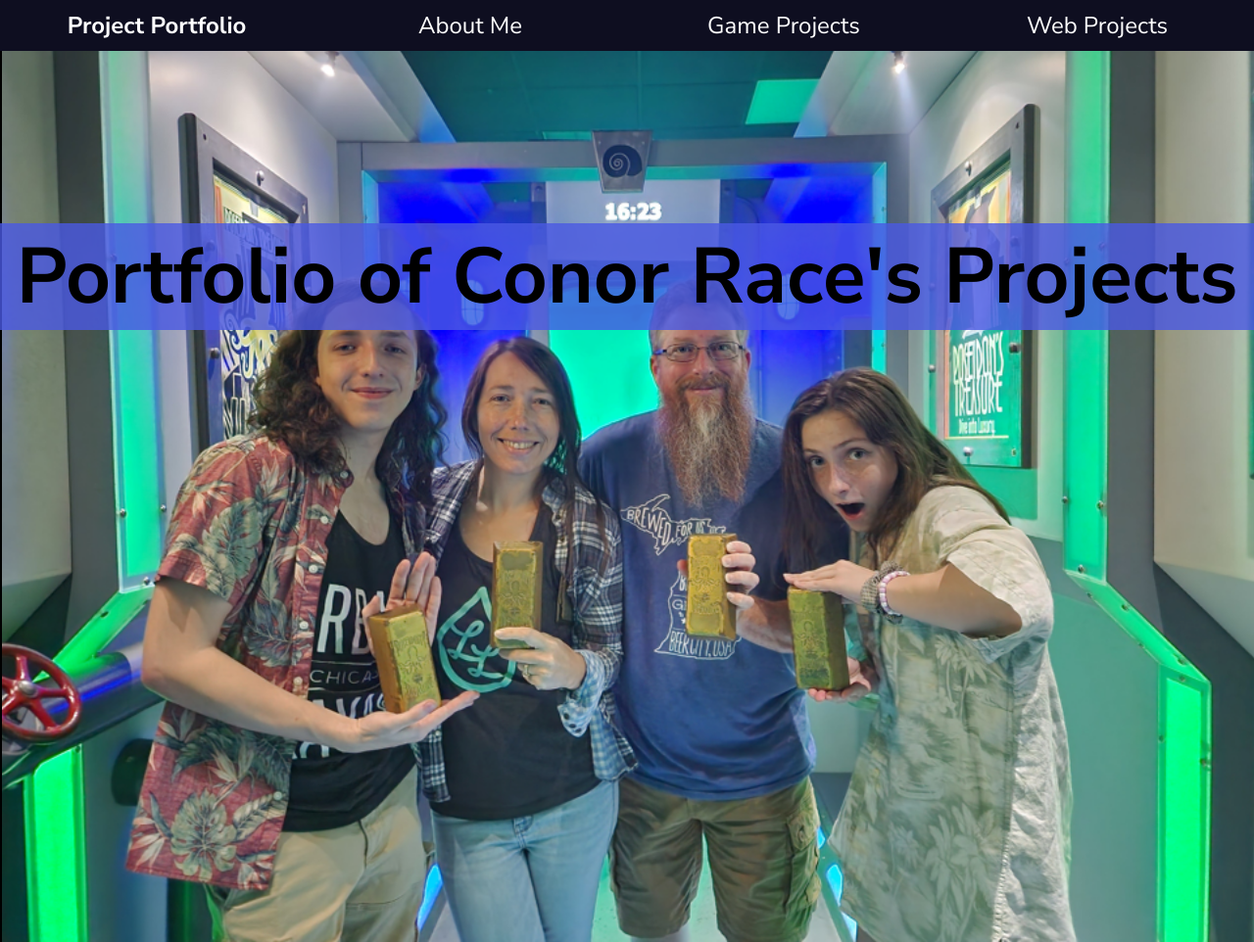
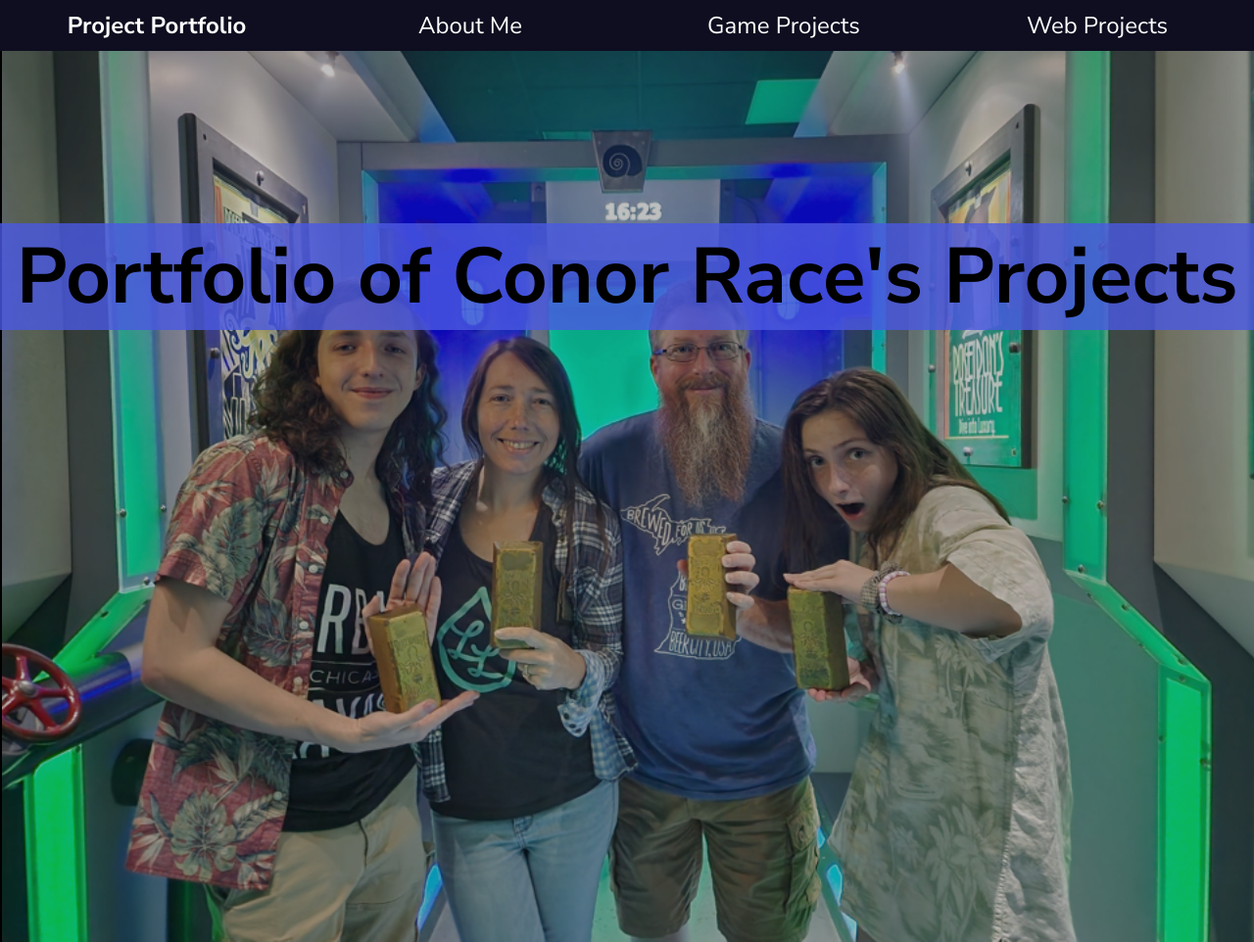
Before and after one commit to ConorJAT/Personal-Projects, a plain HTML site: page Portfolio 2.0/index.html in a window 1280 px wide. Shown: the top 962 px of the page at 98% size. Drawn offline with Linux system fonts and the light colour scheme.

Commit message:
Adjusted family picture

```diff
--- a/Portfolio 2.0/index.html
+++ b/Portfolio 2.0/index.html
@@ -40,7 +40,7 @@
         <div id="title">
             <h1>Portfolio of Conor Race's Projects</h1>
 
-            <img src="images/Jul 3 - Escape Room Success.png" alt="Myself with my Family" id="title-bkgd">
+            <img src="images/family-pic.png" alt="Myself with my Family" id="title-bkgd">
         </div>
 
     </header>
```
Also changed, not shown: Portfolio 2.0/images/family-pic.png (added), 1 other file.
